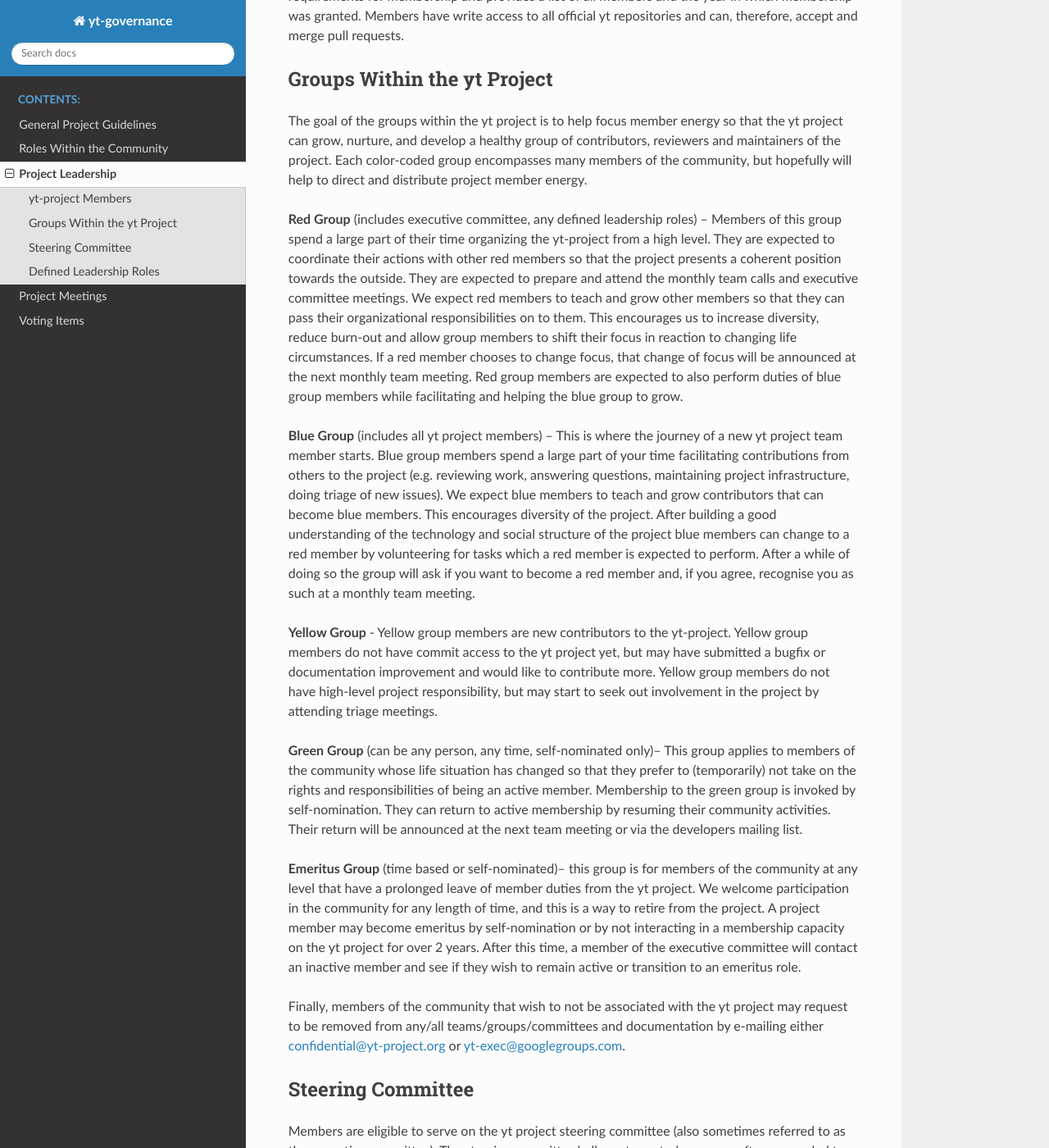
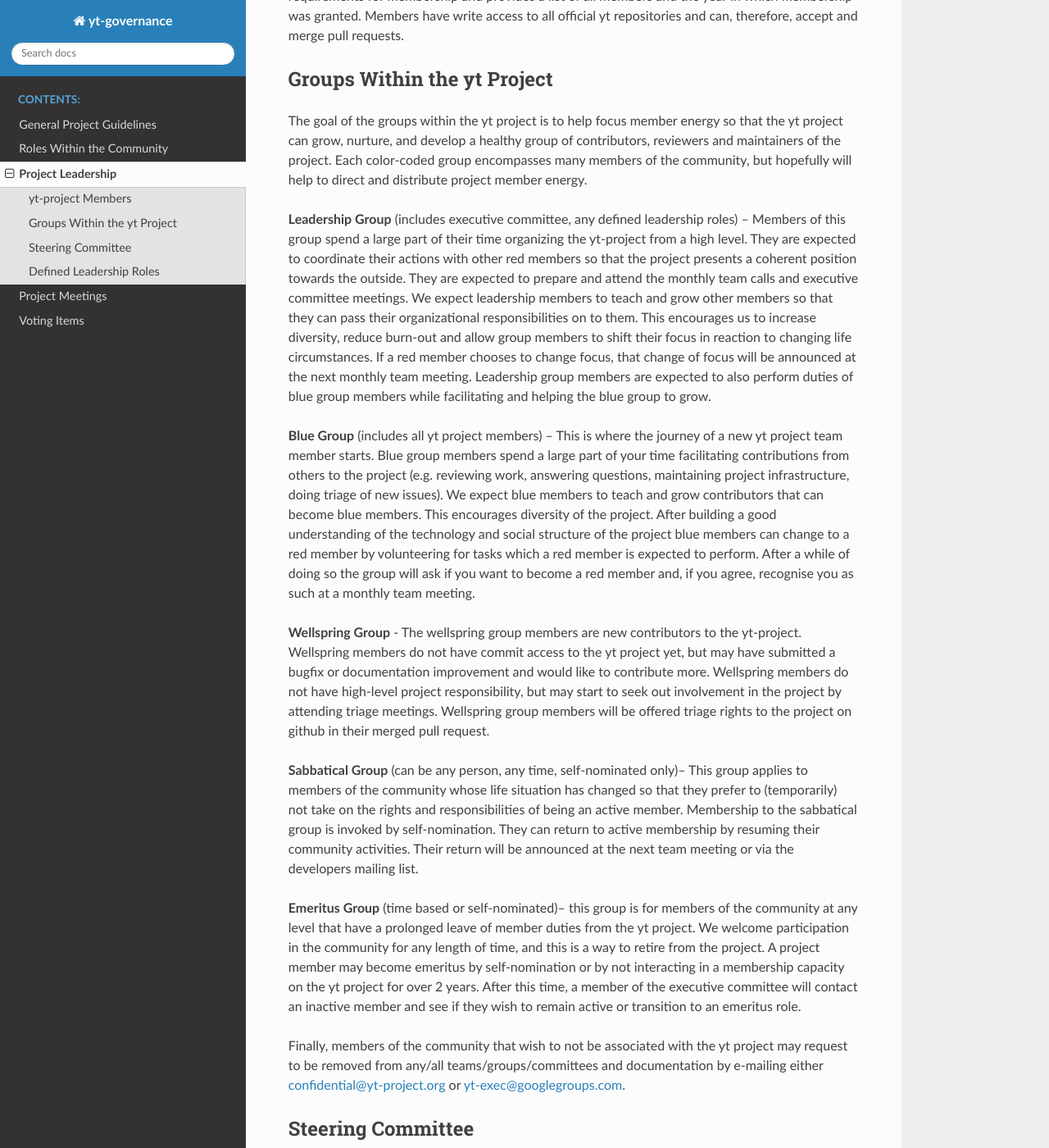
Before and after one commit to yt-project/governance, a Sphinx documentation site: the page built from source/leadership.rst, in a window 1280 px wide and 1400 px high, scrolled down 568 px. Shown: the whole window at 82% size. Built offline with Sphinx 7.4.7 and the Read the Docs theme 2.0.0, drawn with Linux system fonts in a browser that asks for light colours.

Commit message:
start to modify leadership roles

```diff
--- a/source/leadership.rst
+++ b/source/leadership.rst
@@ -38,17 +38,17 @@ contributors, reviewers and maintainers of the project. Each color-coded group
 encompasses many members of the community, but hopefully will help to direct
 and distribute project member energy.
 
-**Red Group** (includes executive committee, any defined leadership roles) –
+**Leadership Group** (includes executive committee, any defined leadership roles) –
 Members of this group spend a large part of their time organizing the
 yt-project from a high level. They are expected to coordinate their actions
 with other red members so that the project presents a coherent position towards
 the outside. They are expected to prepare and attend the monthly team calls and
-executive committee meetings. We expect red members to teach and grow other
+executive committee meetings. We expect leadership members to teach and grow other
 members so that they can pass their organizational responsibilities on to them.
 This encourages us to increase diversity, reduce burn-out and allow group
 members to shift their focus in reaction to changing life circumstances. If a
 red member chooses to change focus, that change of focus will be announced at
-the next monthly team meeting. Red group members are expected to also perform
+the next monthly team meeting. Leadership group members are expected to also perform
 duties of blue group members while facilitating and helping the blue group to
 grow.
 
@@ -64,17 +64,18 @@ volunteering for tasks which a red member is expected to perform. After a while
 of doing so the group will ask if you want to become a red member and, if you
 agree, recognise you as such at a monthly team meeting.
 
-**Yellow Group** - Yellow group members are new contributors to the yt-project.
-Yellow group members do not have commit access to the yt project yet, but may
+**Wellspring Group** - The wellspring group members are new contributors to the yt-project.
+Wellspring members do not have commit access to the yt project yet, but may
 have submitted a bugfix or documentation improvement and would like to
-contribute more. Yellow group members do not have high-level project
+contribute more. Wellspring members do not have high-level project
 responsibility, but may start to seek out involvement in the project by
-attending triage meetings.
+attending triage meetings. Wellspring group members will be offered triage rights to
+the project on github in their merged pull request.
 
-**Green Group** (can be any person, any time, self-nominated only)-- This group
+**Sabbatical Group** (can be any person, any time, self-nominated only)-- This group
 applies to members of the community whose life situation has changed so that
 they prefer to (temporarily) not take on the rights and responsibilities of
-being an active member. Membership to the green group is invoked by
+being an active member. Membership to the sabbatical group is invoked by
 self-nomination. They can return to active membership by resuming their
 community activities. Their return will be announced at the next team meeting
 or via the developers mailing list.
```
